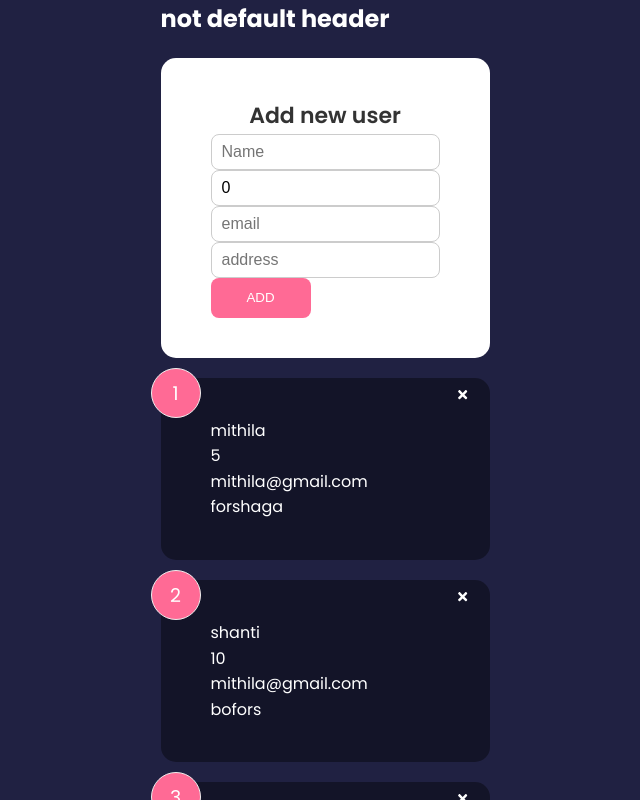
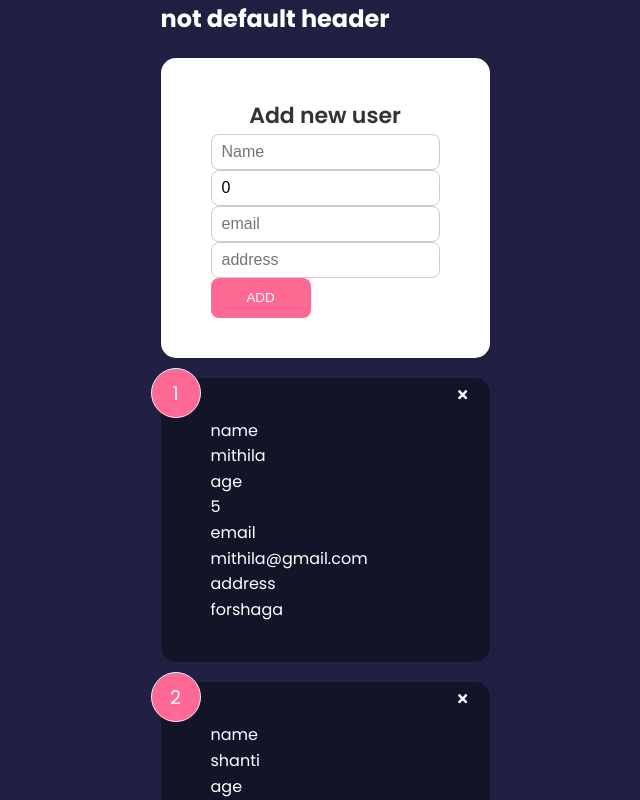
Before and after one commit to Mithila91/recruitment-application, a React (Create React App) app: page / in a window 1280 px wide. Shown: the top 800 px of the page, without its empty margins (315-955 px from the left). Built offline with nearby package versions, Linux system fonts and the light colour scheme.

Commit message:
[WIP]removed some styling

```diff
--- a/src/components/FeedBackItem.jsx
+++ b/src/components/FeedBackItem.jsx
@@ -8,13 +8,18 @@ export default function FeedBackItem({ item, handleDelete }) {
   return (
     <Card reverse={true}>
       <div className="num-display">{item.id}</div>
+
       <button onClick={() => handleDelete(item.id)} className="close">
         <FaTimes color="white" />
       </button>
-      <div className="text-display">{item.name}</div>
-      <div className="text-display">{item.age}</div>
-      <div className="text-display">{item.email}</div>
-      <div className="text-display">{item.address}</div>
+
+      <div className="text-display">
+        <p>name</p> {item.name}
+        <p>age</p> {item.age}
+        <p>email</p> {item.email}
+        <p>address</p>
+        {item.address}
+      </div>
     </Card>
   )
 }
--- a/src/index.css
+++ b/src/index.css
@@ -54,14 +54,6 @@ header {
   text-align: center;
 }
 
-.rating {
-  display: flex;
-  align-items: center;
-  justify-content: space-around;
-  margin: 30px 0 40px;
-}
-
-.rating li,
 .num-display {
   position: relative;
   background: #f4f4f4;
@@ -75,31 +67,14 @@ header {
   transition: 0.3s;
 }
 
-.rating li label {
-  position: absolute;
-  top: 50%;
-  left: 50%;
-  width: 50px;
-  height: 50px;
-  padding: 10px;
-  border-radius: 50%;
-  transform: translate(-50%, -50%);
-  cursor: pointer;
-}
-
-.rating li:hover,
 .num-display {
   background: #ff6a95;
   color: #fff;
 }
 
-[type='radio'] {
-  opacity: 0;
-}
-
-[type='radio']:checked ~ label {
-  background: #ff6a95;
-  color: #fff;
+.text-display {
+  display: flex;
+  flex-direction: column;
 }
 
 .input-group {
@@ -118,13 +93,6 @@ input {
 
 input:focus {
   outline: none;
-}
-
-.feedback-stats {
-  color: #fff;
-  display: flex;
-  justify-content: space-between;
-  align-items: center;
 }
 
 .num-display {
@@ -187,15 +155,11 @@ input:focus {
   color: rebeccapurple;
 }
 
-/* FIX: Remove position: absolute to keep about icon at the bottom of the
- * document */
 .about-link {
   display: flex;
   justify-content: flex-end;
 }
 
-/* FIX: Remove position: absolute to keep about icon at the bottom of the
- * document */
 .about-link a {
   color: #fff;
   cursor: pointer;
```
